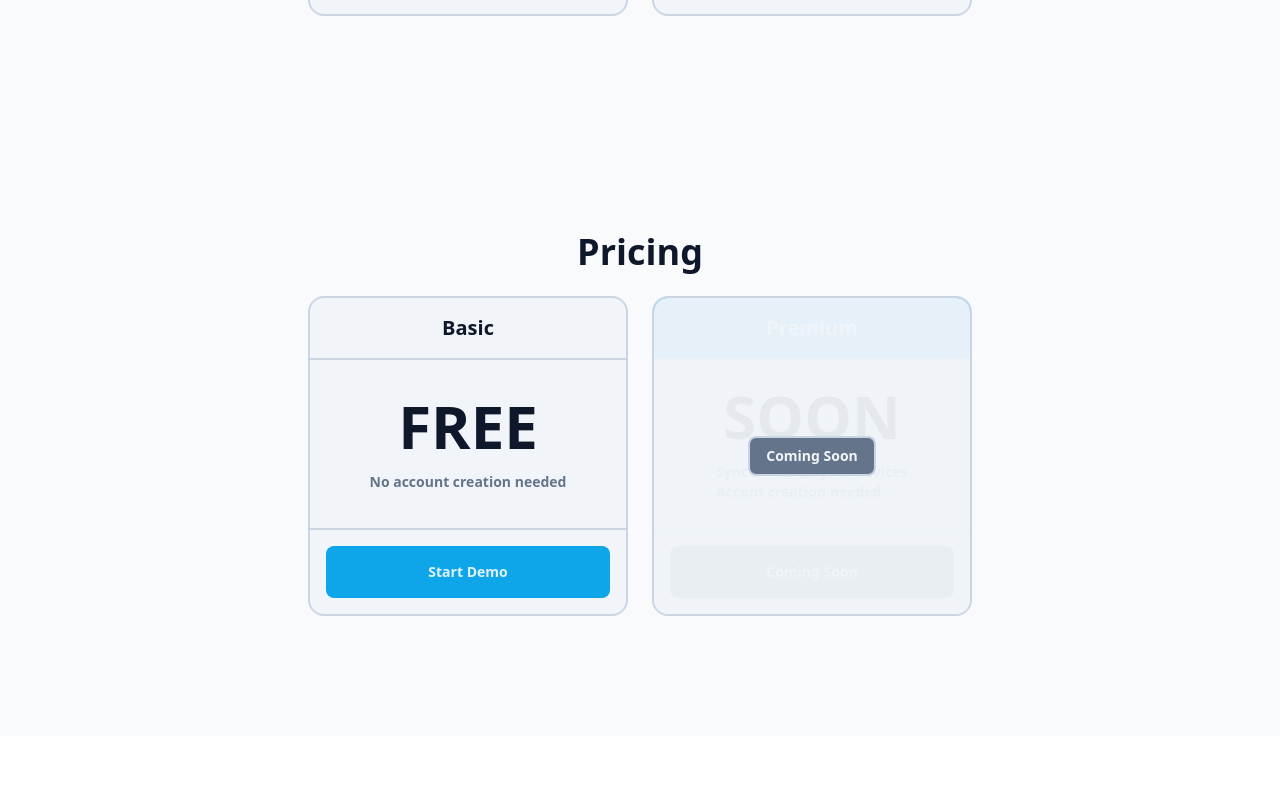
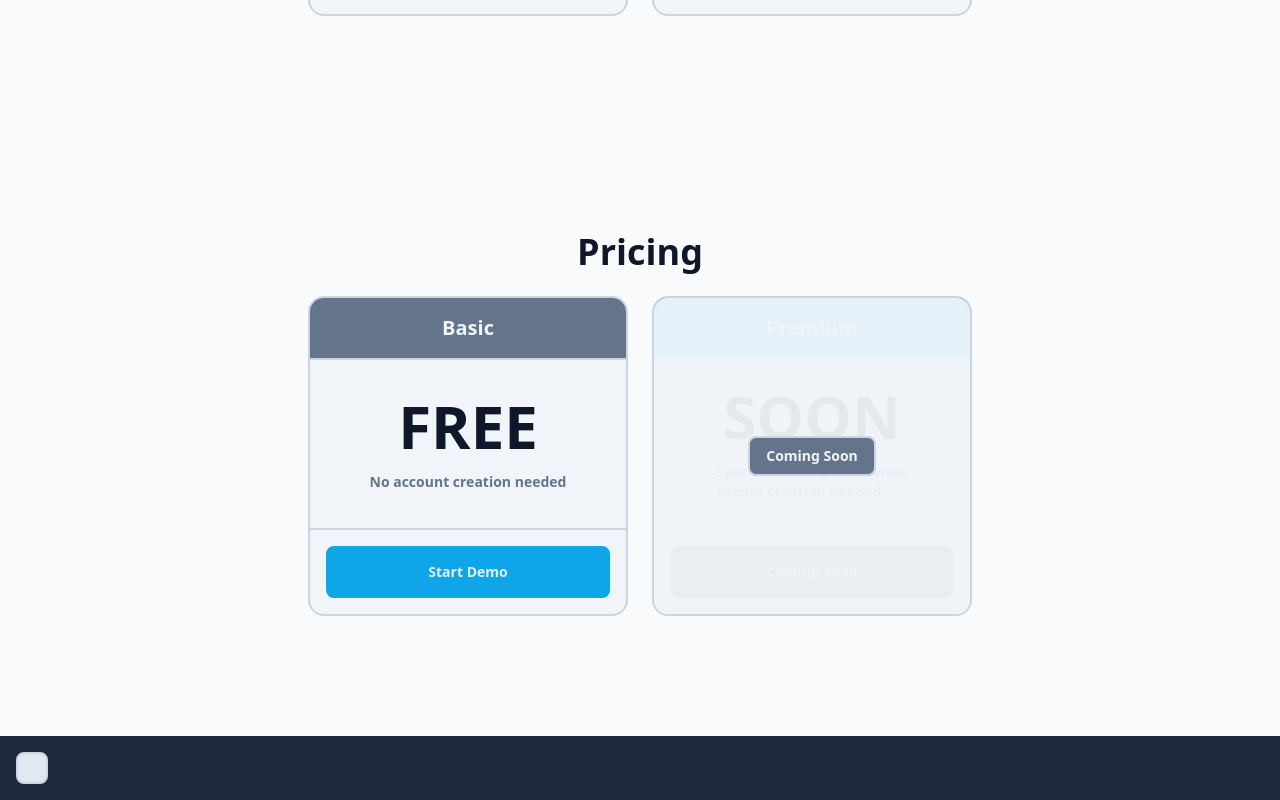
Before and after one commit to matovius/hashtype, a SvelteKit app: page / in a window 1280 px wide. Shown: the part 1340-2140 px from the top of the page. Before the commit the page ends 2076 px from the top, so only its background shows below. Built offline with nearby package versions, Linux system fonts and the light colour scheme.

Commit message:
Set basic footer layouts

```diff
--- a/src/routes/+page.svelte
+++ b/src/routes/+page.svelte
@@ -106,10 +106,10 @@
         >
           <div
             id="basic-card"
-            class="transition delay-200 w-80 h-80 rounded-2xl flex flex-col border-2 border-slate-300 bg-slate-100 overflow-hidden hover:scale-125 hover:z-10"
+            class="transition delay-200 w-80 h-80 rounded-2xl flex flex-col border-2 border-slate-300 bg-slate-100 overflow-hidden"
           >
             <div
-              class="p-4 border-b-2 border-slate-300 flex justify-center items-center"
+              class="p-4 border-b-2 border-slate-300 bg-slate-500 text-slate-100 flex justify-center items-center"
             >
               <Text as="h5">Basic</Text>
             </div>
@@ -178,5 +178,13 @@
       </div>
     </section>
   </main>
-  <footer class="w-full bg-slate-800 text-slate-100" />
+  <footer class="w-full bg-slate-800 text-slate-100">
+    <div class="w-full max-w-5xl p-4 flex justify-between align-center">
+      <div
+        class="w-8 aspect-square rounded-lg border-2 border-slate-300 bg-slate-200"
+        title="App icon goes here"
+      />
+      <div class="flex justify-center items-center gap-4" />
+    </div>
+  </footer>
 </div>
```
